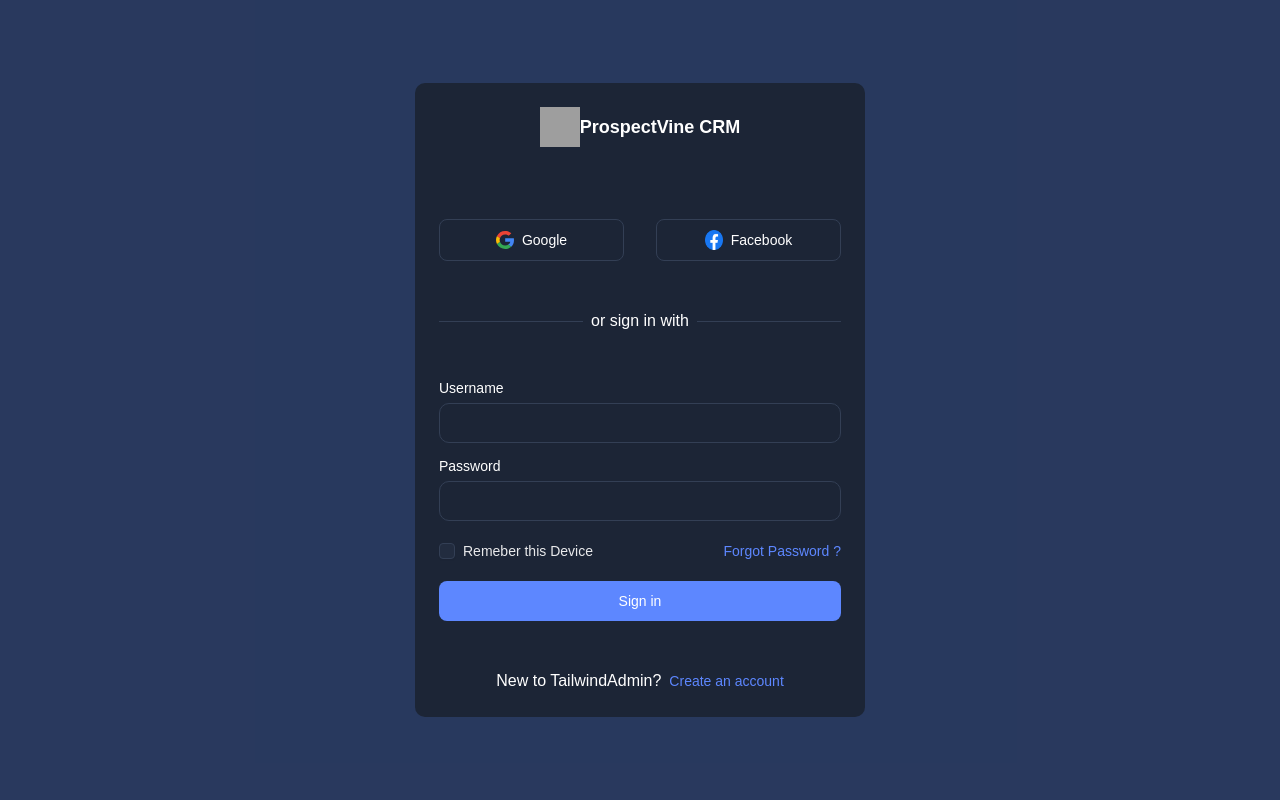
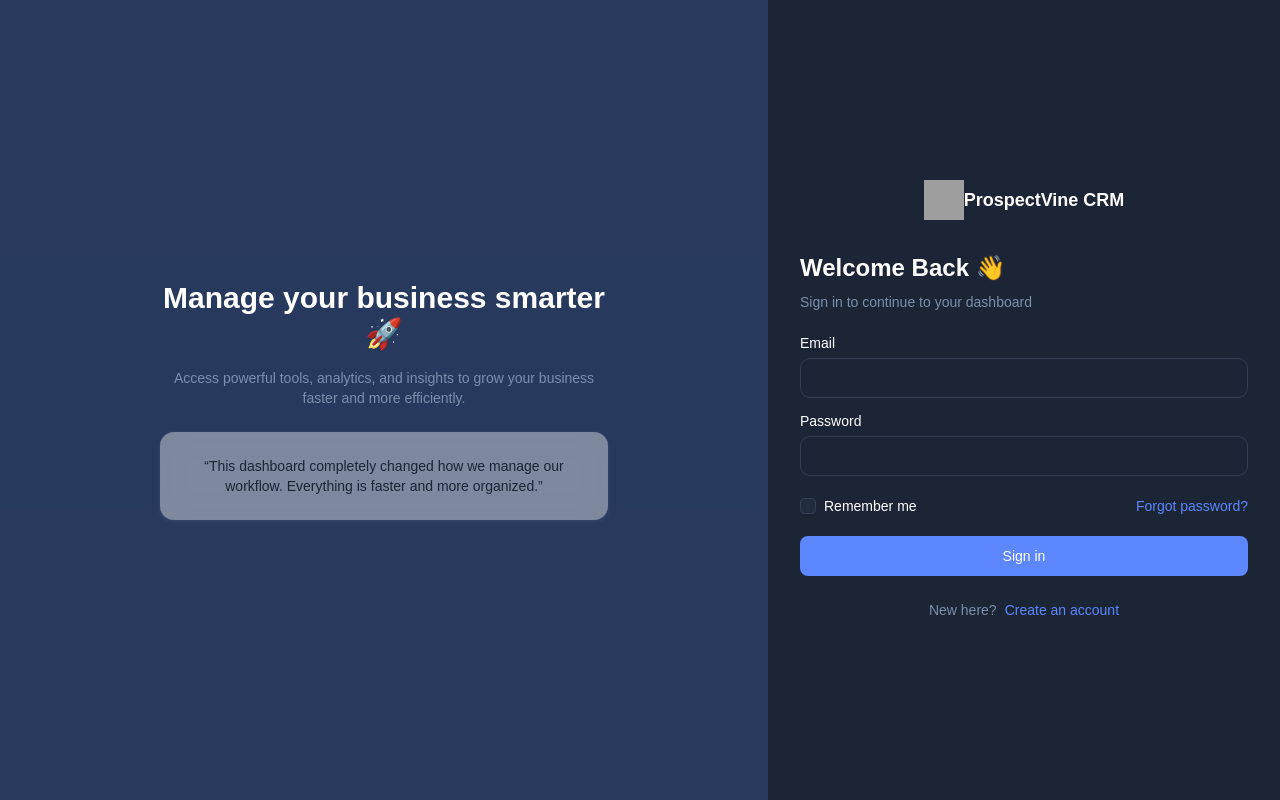
Before and after one commit to Arbaj221/Admin-Dashboard, a React (Vite) app: page /login in a window 1280 px wide. Built offline with nearby package versions, Linux system fonts and the light colour scheme; grey boxes are pictures that could not be loaded.

Commit message:
Revamp auth pages and update globals.css

```diff
--- a/src/components/layout/header/Header.tsx
+++ b/src/components/layout/header/Header.tsx
@@ -59,7 +59,7 @@
   return (
     <>
       <header
-        className={`sticky top-0 z-[2] ${
+        className={`sticky top-0 z-2 ${
           isSticky ? 'bg-white dark:bg-dark shadow-md fixed w-full' : 'bg-transparent'
         }`}
       >
--- a/src/modules/auth/auth2/Login.tsx
+++ b/src/modules/auth/auth2/Login.tsx
@@ -1,36 +1,96 @@
-import { Link } from "react-router";
-import CardBox from "src/components/shared/CardBox";
-
-import AuthLogin from "../authforms/AuthLogin";
-import SocialButtons from "../authforms/SocialButtons";
-
+import { Link, useNavigate } from "react-router";
 import FullLogo from "src/assets/images/logos/FullLogo";
 
+import { Button } from "src/components/ui/button";
+import { Checkbox } from "src/components/ui/checkbox";
+import { Input } from "src/components/ui/input";
+import { Label } from "src/components/ui/label";
 
 const Login = () => {
+  const navigate = useNavigate();
+
+  const handleSubmit = (e: React.FormEvent<HTMLFormElement>) => {
+    e.preventDefault();
+    localStorage.setItem("isAuth", "true");
+    navigate("/");
+  };
+
   return (
-    <>
-      <div className="relative overflow-hidden h-screen bg-lightprimary dark:bg-darkprimary">
-        <div className="flex h-full justify-center items-center px-4">
-          <CardBox className="md:w-450 w-full border-none">
-            <div className="mx-auto mb-6">
-              <FullLogo />
+    <div className="min-h-screen flex">
+      {/* LEFT SIDE - FORM */}
+      <div className="hidden md:flex w-3/5 bg-lightprimary items-center justify-center p-10">
+        <div className="max-w-md text-center">
+          <h2 className="text-3xl font-bold mb-4">
+            Manage your business smarter 🚀
+          </h2>
+          <p className="text-bodytext mb-6">
+            Access powerful tools, analytics, and insights to grow your
+            business faster and more efficiently.
+          </p>
+
+          <div className="bg-white/40 backdrop-blur-md rounded-xl p-6 shadow-md">
+            <p className="text-sm text-dark">
+              “This dashboard completely changed how we manage our workflow.
+              Everything is faster and more organized.”
+            </p>
+          </div>
+        </div>
+      </div>
+
+      {/* RIGHT SIDE - INFO PANEL */}
+      <div className="w-full md:w-2/5 flex items-center justify-center px-6 bg-background">
+        <div className="w-full max-w-md">
+          {/* Logo */}
+          <div className="mb-8">
+            <FullLogo />
+          </div>
+
+          {/* Heading */}
+          <h2 className="text-2xl font-semibold mb-2">Welcome Back 👋</h2>
+          <p className="text-muted-foreground mb-6">
+            Sign in to continue to your dashboard
+          </p>
+
+          {/* Form */}
+          <form onSubmit={handleSubmit}>
+            <div className="mb-4">
+              <Label htmlFor="email">Email</Label>
+              <Input id="email" type="email" required className="mt-2" />
             </div>
-            <SocialButtons title="or sign in with" />
-            <AuthLogin />
-            <div className="flex gap-2 text-base text-ld font-medium mt-6 items-center justify-center">
-              <p>New to TailwindAdmin?</p>
-              <Link
-                to={"/register"}
-                className="text-primary text-sm font-medium"
-              >
-                Create an account
+
+            <div className="mb-4">
+              <Label htmlFor="password">Password</Label>
+              <Input id="password" type="password" required className="mt-2" />
+            </div>
+
+            <div className="flex justify-between items-center my-5">
+              <div className="flex items-center gap-2">
+                <Checkbox id="remember" />
+                <Label htmlFor="remember" className="text-sm font-normal">
+                  Remember me
+                </Label>
+              </div>
+
+              <Link to="/" className="text-primary text-sm font-medium">
+                Forgot password?
               </Link>
             </div>
-          </CardBox>
+
+            <Button type="submit" className="w-full">
+              Sign in
+            </Button>
+          </form>
+
+          {/* Footer */}
+          <div className="flex gap-2 text-sm mt-6 justify-center">
+            <p className="text-muted-foreground">New here?</p>
+            <Link to="/register" className="text-primary font-medium">
+              Create an account
+            </Link>
+          </div>
         </div>
       </div>
-    </>
+    </div>
   );
 };
 
--- a/src/modules/auth/auth2/Register.tsx
+++ b/src/modules/auth/auth2/Register.tsx
@@ -1,37 +1,95 @@
-import { Link } from "react-router";
-import CardBox from "src/components/shared/CardBox";
-
-import AuthRegister from "../authforms/AuthRegister";
-import SocialButtons from "../authforms/SocialButtons";
-
+import { Link, useNavigate } from "react-router";
 import FullLogo from "src/assets/images/logos/FullLogo";
 
-
+import { Button } from "src/components/ui/button";
+import { Input } from "src/components/ui/input";
+import { Label } from "src/components/ui/label";
 
 const Register = () => {
+  const navigate = useNavigate();
+
+  const handleSubmit = (e: React.FormEvent<HTMLFormElement>) => {
+    e.preventDefault();
+    localStorage.setItem("isAuth", "true");
+    navigate("/");
+  };
+
   return (
-    <>
-      <div className="relative overflow-hidden h-screen bg-lightprimary dark:bg-darkprimary">
-        <div className="flex h-full justify-center items-center px-4">
-          <CardBox className="md:w-450 w-full border-none">
-            <div className="mx-auto mb-6">
-              <FullLogo />
-            </div>
-            <SocialButtons title="or sign up with" />
-            <AuthRegister />
-            <div className="flex gap-2 text-base text-ld font-medium mt-6 items-center justify-start">
-              <p>Already have an Account?</p>
-              <Link
-                to={"/login"}
-                className="text-primary text-sm font-medium"
-              >
-                Sign in
-              </Link>
-            </div>
-          </CardBox>
+    <div className="min-h-screen flex">
+      {/* LEFT SIDE - INFO (CRM STYLE) */}
+      <div className="hidden md:flex w-3/5 bg-lightprimary items-center justify-center p-10">
+        <div className="max-w-md">
+          <h2 className="text-3xl font-bold mb-4">
+            Start growing your CRM today 📊
+          </h2>
+          <p className="text-bodytext mb-6">
+            Manage leads, track sales, and build stronger customer
+            relationships — all in one powerful platform.
+          </p>
+
+          <ul className="space-y-3 text-sm text-surface">
+            <li>✔ Manage customer data efficiently</li>
+            <li>✔ Track deals and sales pipeline</li>
+            <li>✔ Get real-time insights & analytics</li>
+            <li>✔ Collaborate with your team</li>
+          </ul>
+
+          <div className="mt-8 bg-white/40 backdrop-blur-md rounded-xl p-5 shadow-md">
+            <p className="text-sm">
+              “This CRM helped us increase conversions by 40% in just 3 months.”
+            </p>
+          </div>
         </div>
       </div>
-    </>
+
+      {/* RIGHT SIDE - FORM */}
+      <div className="w-full md:w-2/5 flex items-center justify-center px-6 bg-background">
+        <div className="w-full max-w-md">
+          {/* Logo */}
+          <div className="mb-8">
+            <FullLogo />
+          </div>
+
+          {/* Heading */}
+          <h2 className="text-2xl font-semibold mb-2">
+            Create your account 🚀
+          </h2>
+          <p className="text-muted-foreground mb-6">
+            Get started with your CRM in minutes
+          </p>
+
+          {/* Form */}
+          <form onSubmit={handleSubmit}>
+            <div className="mb-4">
+              <Label htmlFor="name">Full Name</Label>
+              <Input id="name" type="text" required className="mt-2" />
+            </div>
+
+            <div className="mb-4">
+              <Label htmlFor="email">Email</Label>
+              <Input id="email" type="email" required className="mt-2" />
+            </div>
+
+            <div className="mb-6">
+              <Label htmlFor="password">Password</Label>
+              <Input id="password" type="password" required className="mt-2" />
+            </div>
+
+            <Button type="submit" className="w-full">
+              Create Account
+            </Button>
+          </form>
+
+          {/* Footer */}
+          <div className="flex gap-2 text-sm mt-6 justify-center">
+            <p className="text-muted-foreground">Already have an account?</p>
+            <Link to="/login" className="text-primary font-medium">
+              Sign in
+            </Link>
+          </div>
+        </div>
+      </div>
+    </div>
   );
 };
 
--- a/src/styles/globals.css
+++ b/src/styles/globals.css
@@ -188,6 +188,7 @@
   --white: #ffffff;
   --dark: #1c2536;
   --bodytext: #5a6a85bf;
+  --surface: #1c2536;
 
   /* Light Variants */
   --lightprimary: color-mix(in oklab, var(--primary) 12%, transparent);
@@ -246,7 +247,8 @@
   --error: #ef4444;
   --white: #ffffff;
   --dark: #1c2536;
-  --bodytext: #5a6a85bf;
+  --bodytext: #7c8fac;
+  --surface: #ffffff;
 
   /* Light Variants */
   --lightprimary: color-mix(in oklab, var(--primary) 20%, transparent);
```
